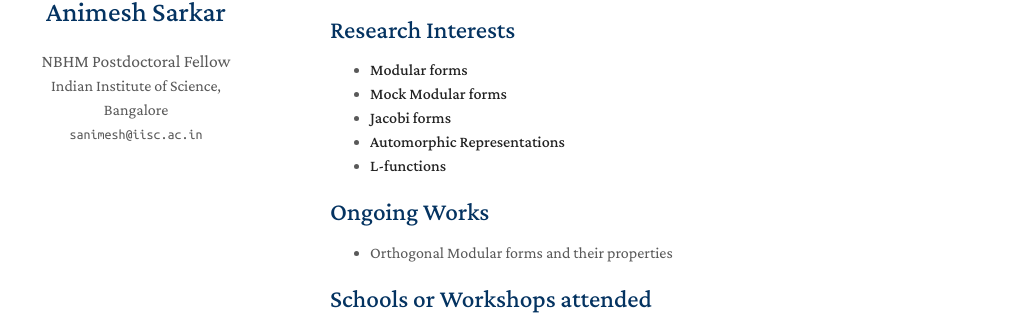
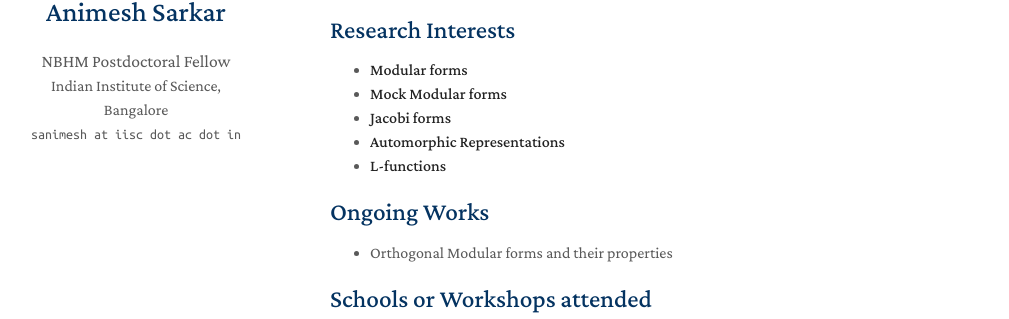
Before and after one commit to 4nimesh/4nimesh.github.io, a Jekyll site: the page built from index.md, in a window 1280 px wide. Shown: the part 253-572 px from the top of the page, without its empty margins (140-1149 px from the left). Built offline with Jekyll 4.4.1, drawn with Linux system fonts in a browser that asks for light colours; a style sheet for code colours, icons or effects is not loaded.

Commit message:
Update _config.yml

```diff
--- a/_config.yml
+++ b/_config.yml
@@ -2,7 +2,7 @@
 title: Animesh Sarkar
 position: NBHM Postdoctoral Fellow
 affiliation: Indian Institute of Science, Bangalore
-email: sanimesh@iisc.ac.in
+email: sanimesh at iisc dot ac dot in
 
 # Search Engine Optimization (SEO)
 # The following information is used to improve the website traffic from search engines, e.g., Google.
```
